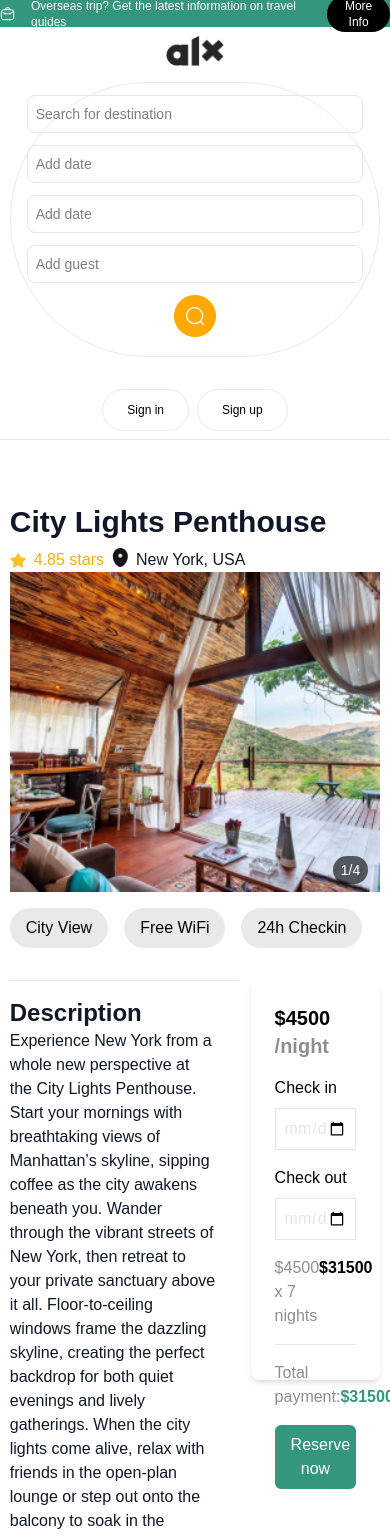
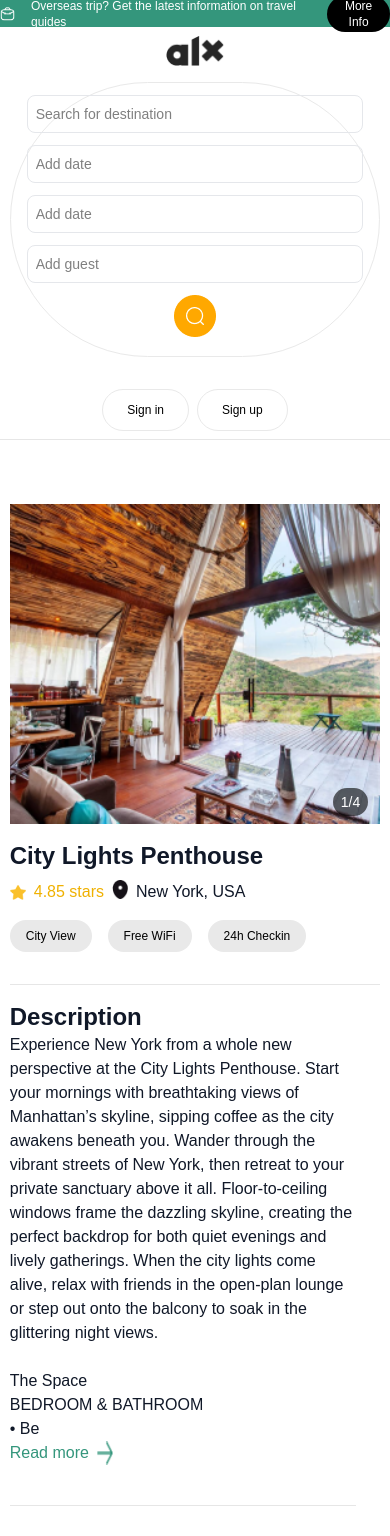
Before and after one commit to Dydex/alx-listing-app-03, a Next.js app: page /property/city-lights-penthouse in a window 390 px wide. Shown: the top 1536 px of the page. Built offline with nearby package versions, Linux system fonts and the light colour scheme.

Commit message:
working on amenities responsiveness

```diff
--- a/components/property/BookingSection.tsx
+++ b/components/property/BookingSection.tsx
@@ -1,6 +1,6 @@
 const BookingSection: React.FC<{ price: number }> = ({ price }) => {
   return (
-    <div className='bg-white sticky top-10 p-6 shadow-md h-[400px] rounded-lg w-[35%] mt-8'>
+    <div className='hidden sm:block bg-white sticky top-10 p-6 shadow-md h-[400px] rounded-lg w-[35%] mt-8'>
       <h3 className='text-xl text-[#8E8E8E] font-semibold'>
         {' '}
         <span className='text-black'>${price}</span> /night
--- a/components/property/PropertyDetail.tsx
+++ b/components/property/PropertyDetail.tsx
@@ -21,7 +21,7 @@ const PropertyDetail: React.FC<{ property: PropertyProps }> = ({
   property,
 }) => {
   const [isExpaneded, setIsExpanded] = useState(false);
-  const MAX_LENGTH = 850;
+  const MAX_LENGTH = 609;
 
   const iconMap: Record<string, React.ReactNode> = {
     bathtub: <Bath className='w-6 h-6 text-gray-500' />,
@@ -41,7 +41,7 @@ const PropertyDetail: React.FC<{ property: PropertyProps }> = ({
   };
 
   return (
-    <div className='container pr-6 w-[62%] border-t border-[#E6E6E6] mt-8 '>
+    <div className='container pr-6 w-full sm:w-[62%] border-t border-[#E6E6E6] mt-8 '>
       {/* Description */}
       <div className=''>
         <div className='mt-4'>
@@ -60,7 +60,9 @@ const PropertyDetail: React.FC<{ property: PropertyProps }> = ({
           <p className='text-[#34967C]'>
             {isExpaneded ? 'Show less' : 'Read more'}
           </p>
-          <img src='/icons/Arrow.png' alt='Arrow' width={16} height={6} />
+          {!isExpaneded && (
+            <img src='/icons/Arrow.png' alt='Arrow' width={16} height={6} />
+          )}
         </div>
 
         {/* Amenities */}
--- a/components/property/PropertyImages.tsx
+++ b/components/property/PropertyImages.tsx
@@ -29,8 +29,10 @@ const PropertyImage: React.FC<{ property: PropertyProps }> = ({ property }) => {
 
   return (
     <div className='w-[95%] mx-auto mt-16'>
-
-      <h1 className='text-3xl sm:text-4xl font-bold'>{property.name}</h1>
+      <div className='flex flex-col-reverse sm:flex-col'>
+        {/* Property Name & Location  */}
+        <div className='mt-4 sm:mt-0'>
+          <h1 className='text-2xl sm:text-4xl font-bold'>{property.name}</h1>
           <div className='flex space-x-2'>
             <div className='flex items-center space-x-2  mt-2'>
               <img src='/icons/Star 2.png' alt='Star' width={16} height={2} />
@@ -48,6 +50,7 @@ const PropertyImage: React.FC<{ property: PropertyProps }> = ({ property }) => {
               </span>
             </div>
           </div>
+        </div>
 
         {/* Image Grid for Tabs/Desktop */}
         <div className='hidden sm:flex gap-2 mt-4 w-full'>
@@ -60,19 +63,19 @@ const PropertyImage: React.FC<{ property: PropertyProps }> = ({ property }) => {
             <img
               src={property.image}
               alt={property.name}
-            className='col-span-2 w-[100%] h-46 rounded-tr-lg'
+              className='col-span-2 w-[99.5%] h-46 rounded-tr-lg'
             />
 
             <div className='flex gap-2 '>
               <img
                 src={property.image}
                 alt={property.name}
-              className='col-span-2 w-50% h-48 object-cover'
+                className='col-span-2 w-[49%] h-48 object-cover'
               />
               <img
                 src={property.image}
                 alt={property.name}
-              className='col-span-2 w-[50%] h-48 object-cover rounded-br-lg'
+                className='col-span-2 w-[49%] h-48 object-cover rounded-br-lg'
               />
             </div>
           </div>
@@ -81,7 +84,7 @@ const PropertyImage: React.FC<{ property: PropertyProps }> = ({ property }) => {
         </div>
 
         {/* Image Grid for Mobile */}
-      <div className='relative sm:hidden'>
+        <div className='relative sm:hidden '>
           <div
             ref={scrollRef}
             className=' flex overflow-x-auto space-x-4 snap-x snap-mandatory scroll-smooth w-full'
@@ -100,12 +103,13 @@ const PropertyImage: React.FC<{ property: PropertyProps }> = ({ property }) => {
             {currentIndex}/{images.length}
           </div>
         </div>
+      </div>
 
       <ul className='flex flex-wrap space-x-4 mt-4'>
         {property.category.map((amenity, index) => (
           <li
             key={index}
-            className='bg-[#E9E9E9] pl-4 pt-2 pb-2 pr-4 rounded-full text-black'
+            className='bg-[#E9E9E9] pl-4 pt-2 pb-2 pr-4 rounded-full text-xs sm:text-lg text-black'
           >
             {amenity}
           </li>
```
Lines whose indentation alone changed are shown as unchanged.
